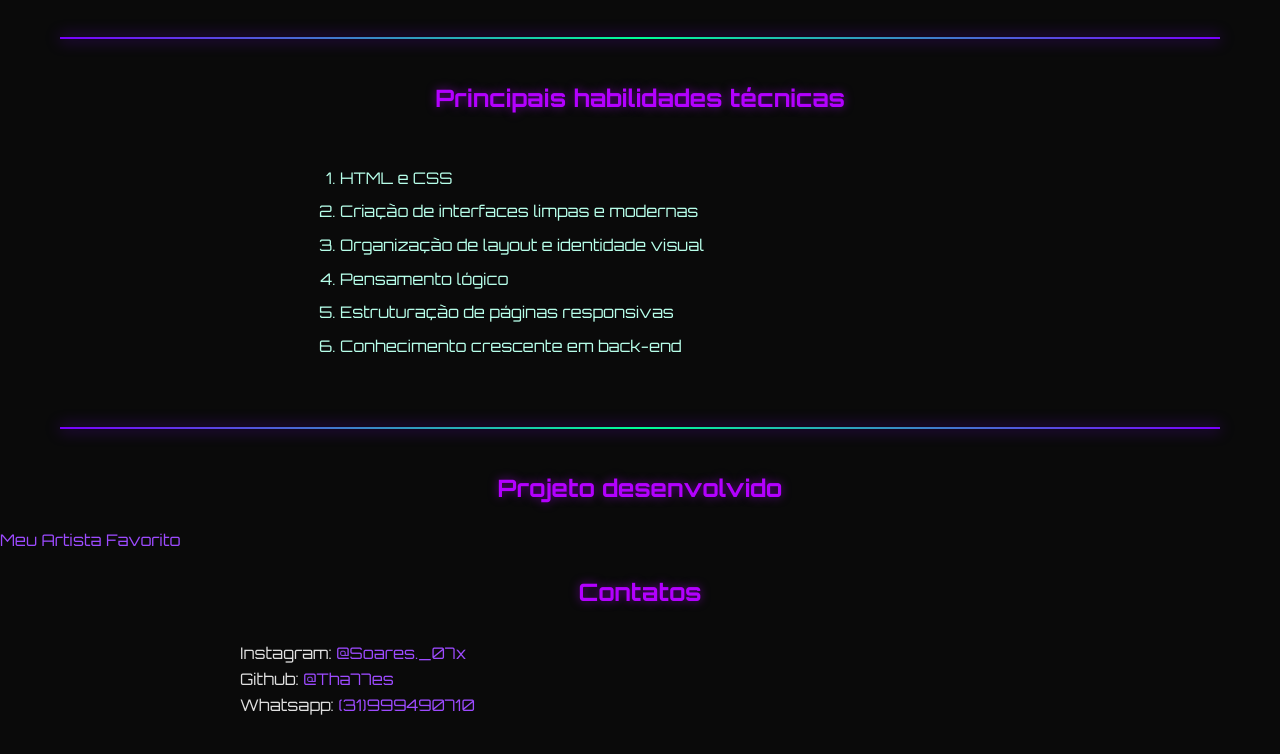
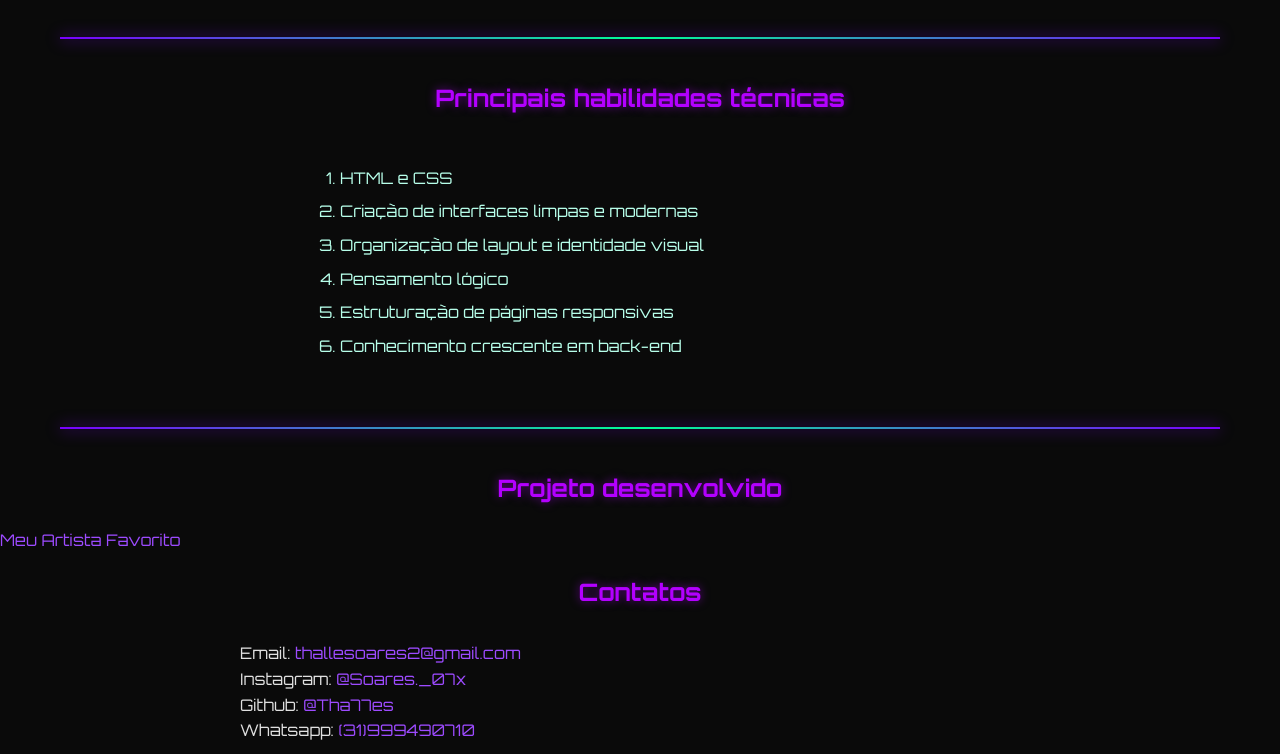
Before and after one commit to Tha77es/landingpage, a plain HTML site: page index.html in a window 1280 px wide. Shown: the part 1450-2204 px from the top of the page. Before the commit the page ends 2178 px from the top, so only its background shows below. Drawn offline with Linux system fonts and the light colour scheme.

Commit message:
versão 1.8

```diff
--- a/index.html
+++ b/index.html
@@ -58,7 +58,8 @@
 <a href="https://tha77es.github.io/meuartistafavorito/index.html">Meu Artista Favorito</a>
 
 <h2 id="contato">Contatos</h2>
- <p>Instagram: <a href="https://www.instagram.com/soares._07x/">@Soares._07x</a> <br>
+ <p> Email: <a href="https://mail.google.com/mail/u/0/?tab=rm&ogbl#inbox?compose=GTvVlcSBpszfCjhWMXmrHJNlGZMdrxJVWQhjGPRRHKcKhHhMkRQctxHFdCbsjwmbFNkkjmkTwkCXx">thallesoares2@gmail.com</a> <br>
+Instagram: <a href="https://www.instagram.com/soares._07x/">@Soares._07x</a> <br>
  Github: <a href="https://github.com/Tha77es">@Tha77es</a> <br>
  Whatsapp: <a href="https://wa.me/5531999490710">(31)999490710</a></p>
 </body>
```
